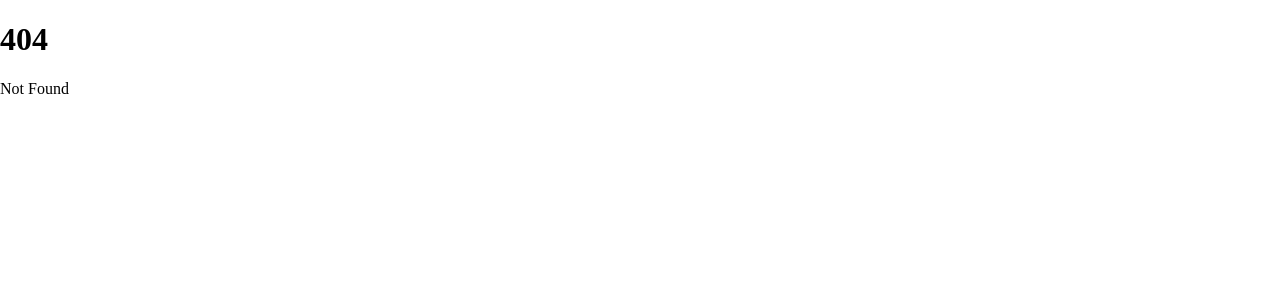
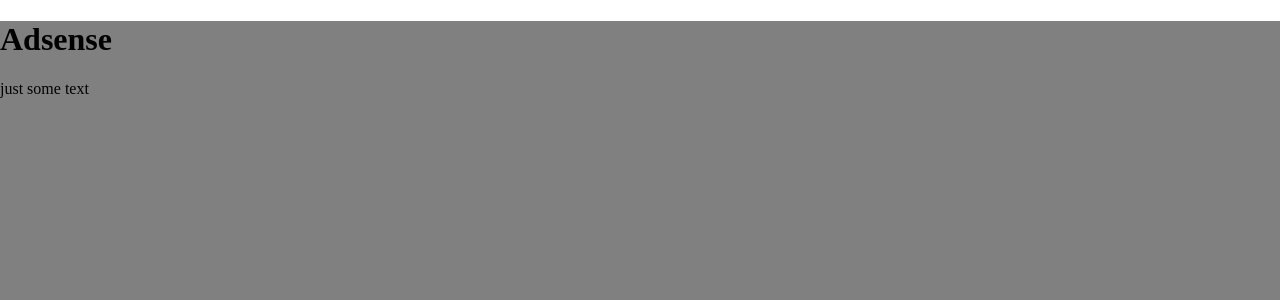
Before and after one commit to pihucode/gachadle, a SvelteKit app: page /ads in a window 1280 px wide. Before the commit this address had no page. Shown: the top 300 px of the page. Built offline with nearby package versions, Linux system fonts and the light colour scheme.

Commit message:
Add initial AdSense

```diff
--- a/src/app.html
+++ b/src/app.html
@@ -5,6 +5,7 @@
     <meta charset="utf-8" />
     <link rel="icon" href="%sveltekit.assets%/favicon.png" />
     <meta name="viewport" content="width=device-width" />
+    <meta name="google-adsense-account" content="ca-pub-8899029451812770">
     <title>yes</title>
     %sveltekit.head%
 </head>
--- /dev/null
+++ b/src/routes/ads/+page.svelte
@@ -0,0 +1,12 @@
+<div class="page">
+	<h1>Adsense</h1>
+	<p>just some text</p>
+</div>
+
+<style>
+	.page {
+		background-color: gray;
+		width: 100vw;
+		height: 100vh;
+	}
+</style>
```
